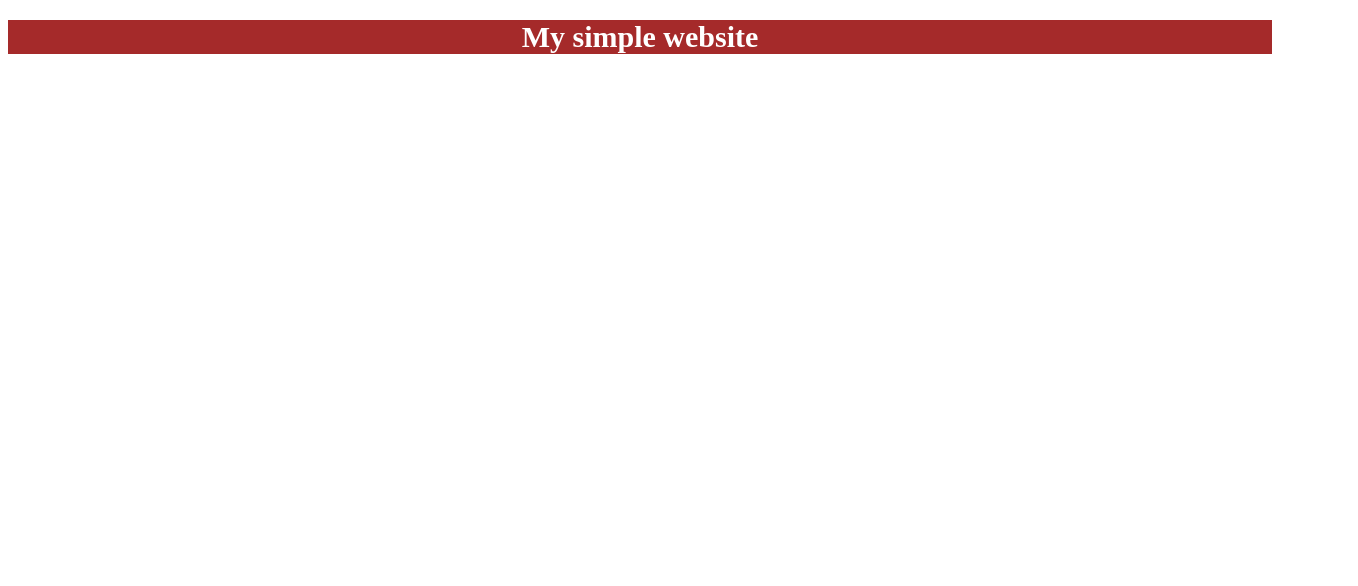
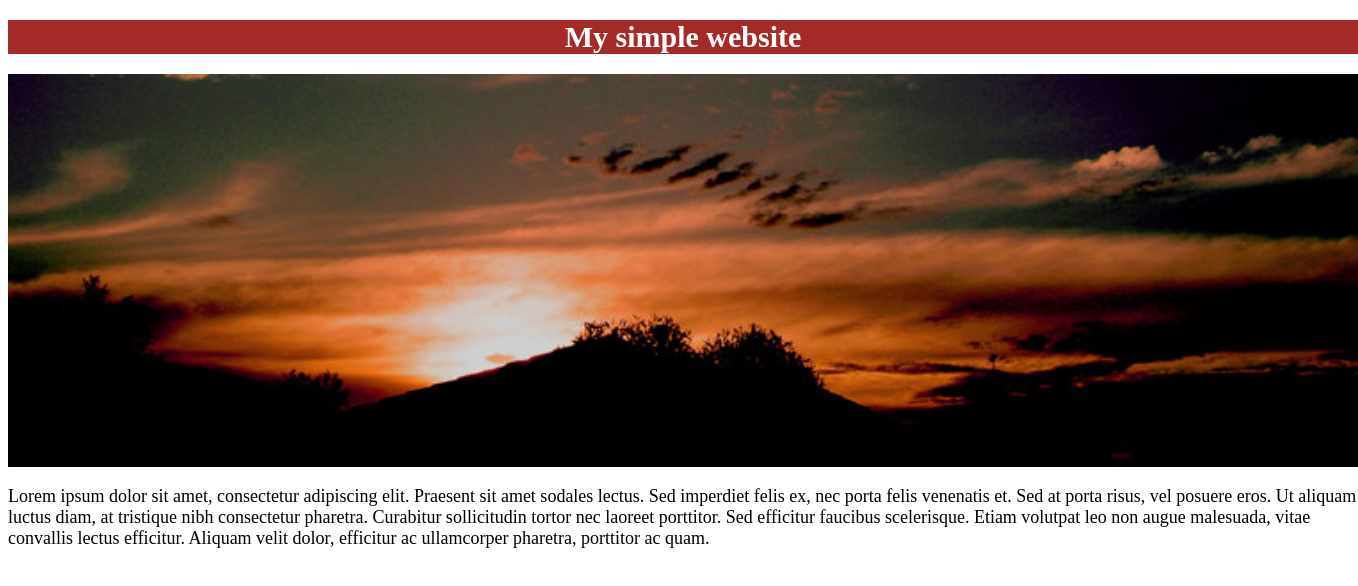
Before and after one commit to BrixtonSpark/carapp, a plain HTML site: page index.html in a window 1280 px wide. Shown: the whole page, 1358 px wide, since content can reach past the window. Drawn offline with Linux system fonts and the light colour scheme.

Commit message:
test commit

```diff
--- a/index.html
+++ b/index.html
@@ -10,9 +10,21 @@
 </head>
 
 <body>
-    <div class=".block1">
-        <h1> My simple website</h1>
+    <div class="container">
+        <div>
+            <h1> My simple website</h1>
+        </div>
+        <div>
+            <img width="1350px" height="auto" src="sunset.jpg" alt="ошыбочка">
+        </div>
+        <div>
+            <h2>
+                Lorem ipsum dolor sit amet, consectetur adipiscing elit. Praesent sit amet sodales lectus. Sed imperdiet felis ex, nec porta felis venenatis et. Sed at porta risus, vel posuere eros. Ut aliquam luctus diam, at tristique nibh consectetur pharetra. Curabitur
+                sollicitudin tortor nec laoreet porttitor. Sed efficitur faucibus scelerisque. Etiam volutpat leo non augue malesuada, vitae convallis lectus efficitur. Aliquam velit dolor, efficitur ac ullamcorper pharetra, porttitor ac quam.
+            </h2>
+        </div>
     </div>
+
 </body>
 
 </html>
--- a/main.css
+++ b/main.css
@@ -6,9 +6,12 @@ h1 {
     background-color: #a52a2a;
 }
 
-.block1 {
-    margin-top: 0px;
-    margin-bottom: 0px;
-    margin-left: 0px;
-    margin-right: 200px;
+.container {
+    width: 1350px;
 }
+
+h2 {
+    font-size: 18px;
+    font-weight: normal;
+    color: #000000;
+}
```
